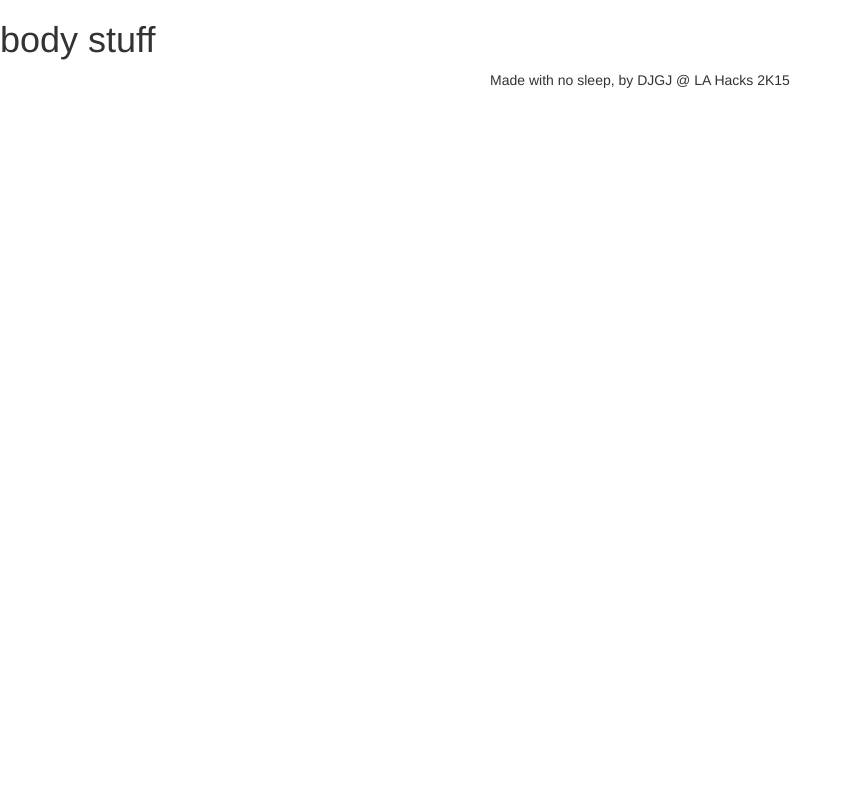
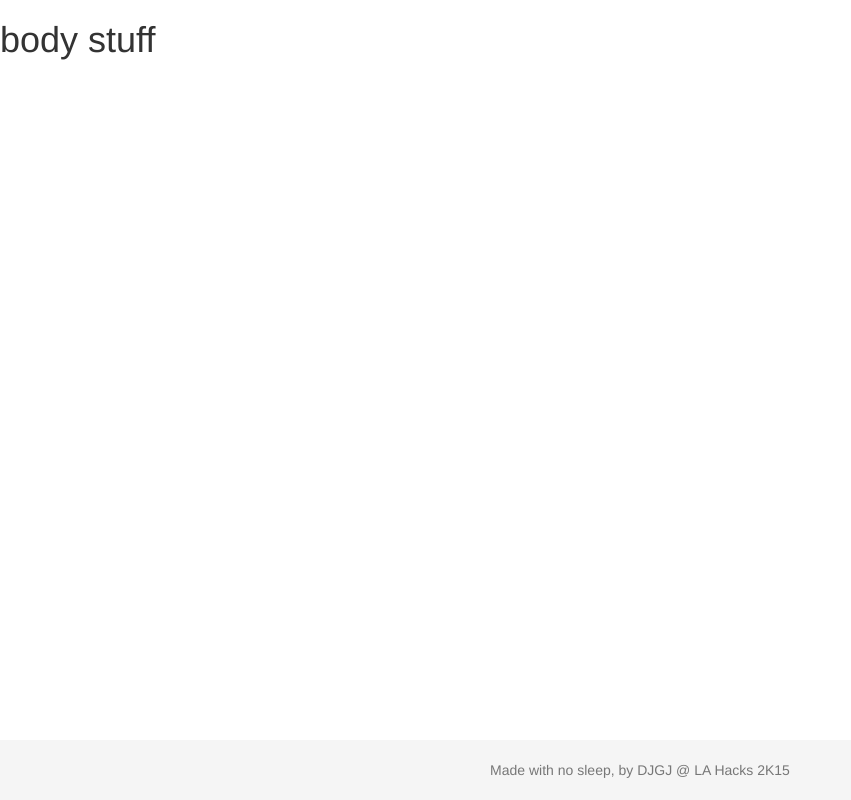
Before and after one commit to gautamg795/audiopod, a Flask app: page / in a window 1280 px wide. Shown: the whole page, without its empty margins (0-851 px from the left). Run offline with Flask 2, Linux system fonts and the light colour scheme; some libraries are stand-ins or nearby versions.

Commit message:
add cooler footer

```diff
--- a/static/style.css
+++ b/static/style.css
@@ -17,3 +17,29 @@
 	border-style: solid;
 	border-width: 5px;
 }
+
+
+/* Sticky footer styles
+-------------------------------------------------- */
+html {
+  position: relative;
+  min-height: 100%;
+}
+body {
+  /* Margin bottom by footer height */
+  margin-bottom: 60px;
+}
+.footer {
+  position: absolute;
+  bottom: 0;
+  width: 100%;
+  /* Set the fixed height of the footer here */
+  height: 60px;
+  background-color: #f5f5f5;
+}
+.container {
+  padding: 0 15px;
+}
+.container .text-muted {
+  margin: 20px 0;
+}
--- a/templates/layout.html
+++ b/templates/layout.html
@@ -18,9 +18,10 @@
         <script src="http://cdn.pubnub.com/pubnub-3.7.1.min.js"></script>
         {% block scripts %}
         {% endblock %}
-
         <footer class="footer">
-            <p>Made with no sleep, by DJGJ @ LA Hacks 2K15</p>
+            <div class="container">
+                <p class="text-muted">Made with no sleep, by DJGJ @ LA Hacks 2K15</p>
+            </div>
         </footer>
     </body>
 </html>
```
